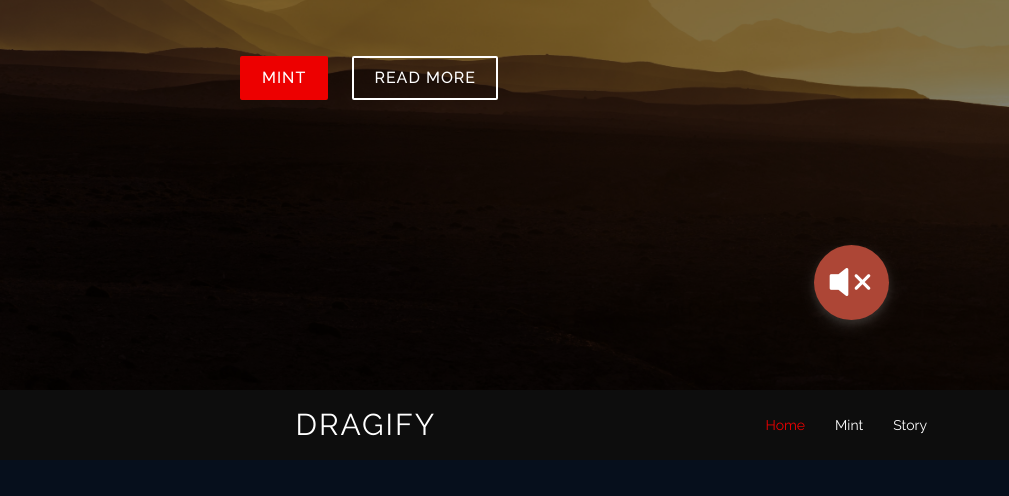
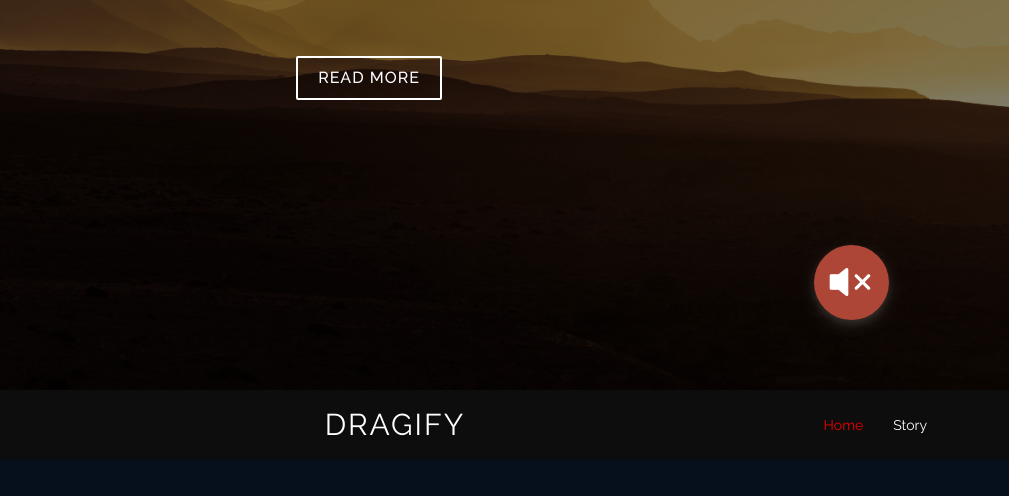
Before and after one commit to DragifyOfficial/Dragify, a plain HTML site: page index.html in a window 1280 px wide. Shown: the part 410-906 px from the top of the page, 271-1280 px from the left. Drawn offline with nearby package versions, Linux system fonts and the light colour scheme; files whose address does not match are found by name.

Commit message:
Update index.html

```diff
--- a/index.html
+++ b/index.html
@@ -43,7 +43,7 @@
         <h1>Welcome to the Dragify world</h1>
         <h2><span class="typed" data-typed-items="5000 unique NFTs, All hand-drawn, Hundreds of attributes, More coming soon.."></span></h2>
         <div class="actions">
-          <a href="https://dragify.me/mint" class="btn-get-started">Mint</a>
+          <!-- <a href="https://dragify.me/mint" class="btn-get-started">Mint</a> -->
           <a href="#about" class="btn-services">Read More</a>
         </div>
       </div>
@@ -61,7 +61,7 @@
       <nav id="navbar" class="navbar">
         <ul>
           <li><a class="nav-link scrollto active" href="#hero">Home</a></li>
-          <li><a class="nav-link scrollto" href="https://dragify.me/mint">Mint</a></li>
+          <!-- <li><a class="nav-link scrollto" href="https://dragify.me/mint">Mint</a></li> -->
 	  <li><a class="nav-link scrollto" href="#story">Story</a></li>
         </ul>
         <i class="bi bi-list mobile-nav-toggle"></i>
```
